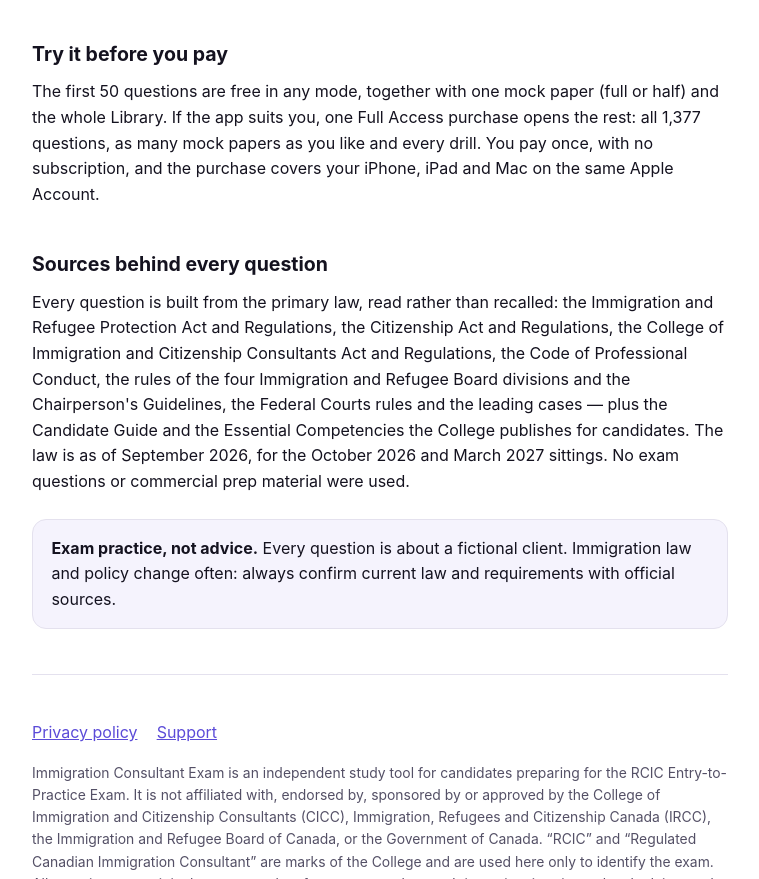
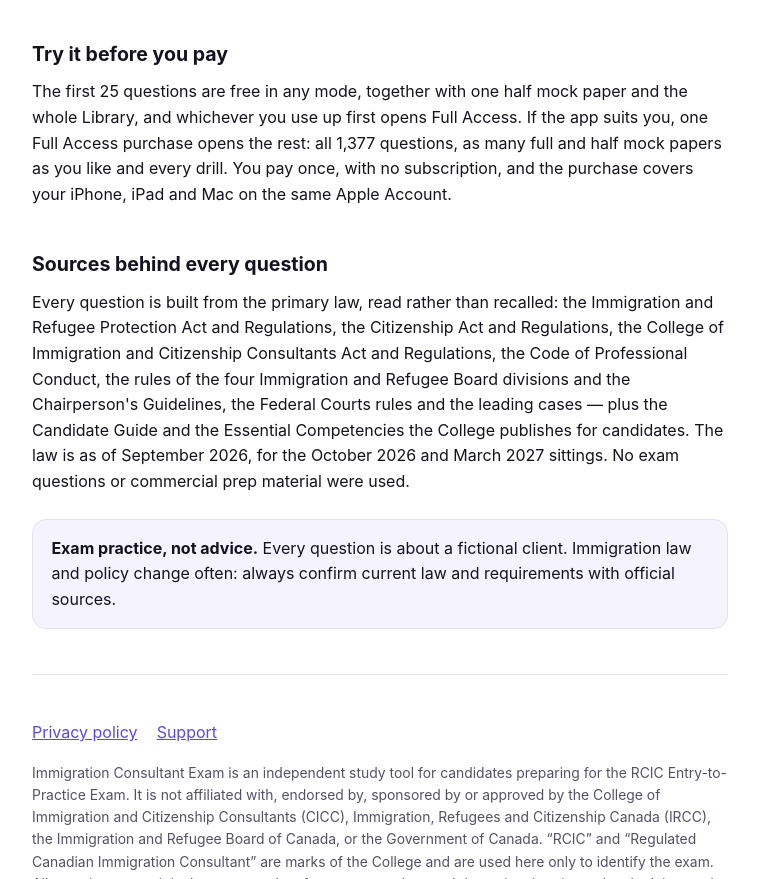
Before and after one commit to PatrickRodriguz2/immigration-consultant-exam, a plain HTML site: page index.html in a window 1280 px wide. Shown: the part 1714-2593 px from the top of the page, without its empty margins (260-1019 px from the left). Drawn offline with Linux system fonts and the light colour scheme.

Commit message:
Consult Prep 1.6: index.html

```diff
--- a/index.html
+++ b/index.html
@@ -114,7 +114,7 @@
   </ul>
 
   <h2>Try it before you pay</h2>
-  <p>The first 50 questions are free in any mode, together with one mock paper (full or half) and the whole Library. If the app suits you, one Full Access purchase opens the rest: all 1,377 questions, as many mock papers as you like and every drill. You pay once, with no subscription, and the purchase covers your iPhone, iPad and Mac on the same Apple Account.</p>
+  <p>The first 25 questions are free in any mode, together with one half mock paper and the whole Library, and whichever you use up first opens Full Access. If the app suits you, one Full Access purchase opens the rest: all 1,377 questions, as many full and half mock papers as you like and every drill. You pay once, with no subscription, and the purchase covers your iPhone, iPad and Mac on the same Apple Account.</p>
 
   <h2>Sources behind every question</h2>
   <p>Every question is built from the primary law, read rather than recalled: the Immigration and Refugee Protection Act and Regulations, the Citizenship Act and Regulations, the College of Immigration and Citizenship Consultants Act and Regulations, the Code of Professional Conduct, the rules of the four Immigration and Refugee Board divisions and the Chairperson's Guidelines, the Federal Courts rules and the leading cases — plus the Candidate Guide and the Essential Competencies the College publishes for candidates. The law is as of September 2026, for the October 2026 and March 2027 sittings. No exam questions or commercial prep material were used.</p>
```
